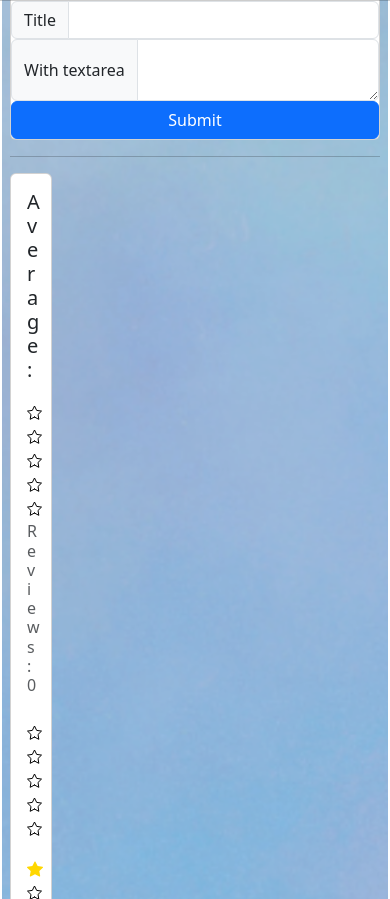
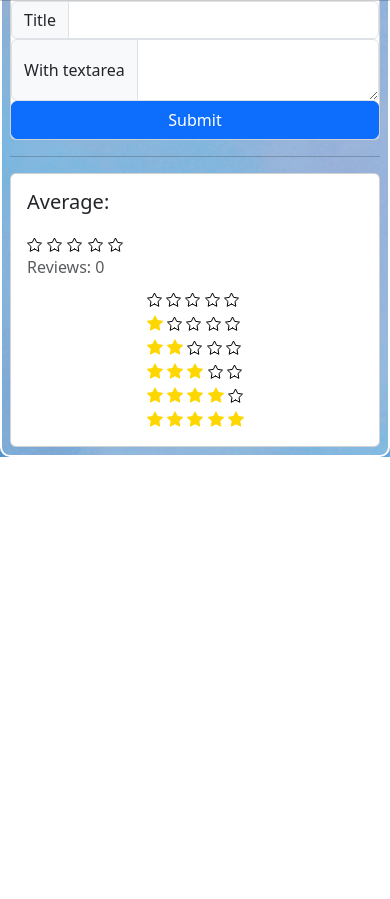
Before and after one commit to Brooklyn-STEAM/10042-Restaurant-Map-For-Cultures-With-Restricted-Diets, a Flask app: template templates/individual_restaurant_page.html.jinja in a window 390 px wide. Shown: the part 478-1377 px from the top of the page. After the commit the page ends 935 px from the top, so only its background shows below. Run offline with Flask 3, Linux system fonts and the light colour scheme; the template is opened without the code that fills it, so the values that code supplies are empty.

Commit message:
responsive

```diff
--- a/templates/individual_restaurant_page.html.jinja
+++ b/templates/individual_restaurant_page.html.jinja
@@ -92,7 +92,7 @@
         {% endif %}
         <hr>
         <div class="row">
-            <div class="col-2">
+            <div class="col-lg-2">
                 <div class="card">
                     <div class="card-body">
                         <h5 class="card-title">
```
